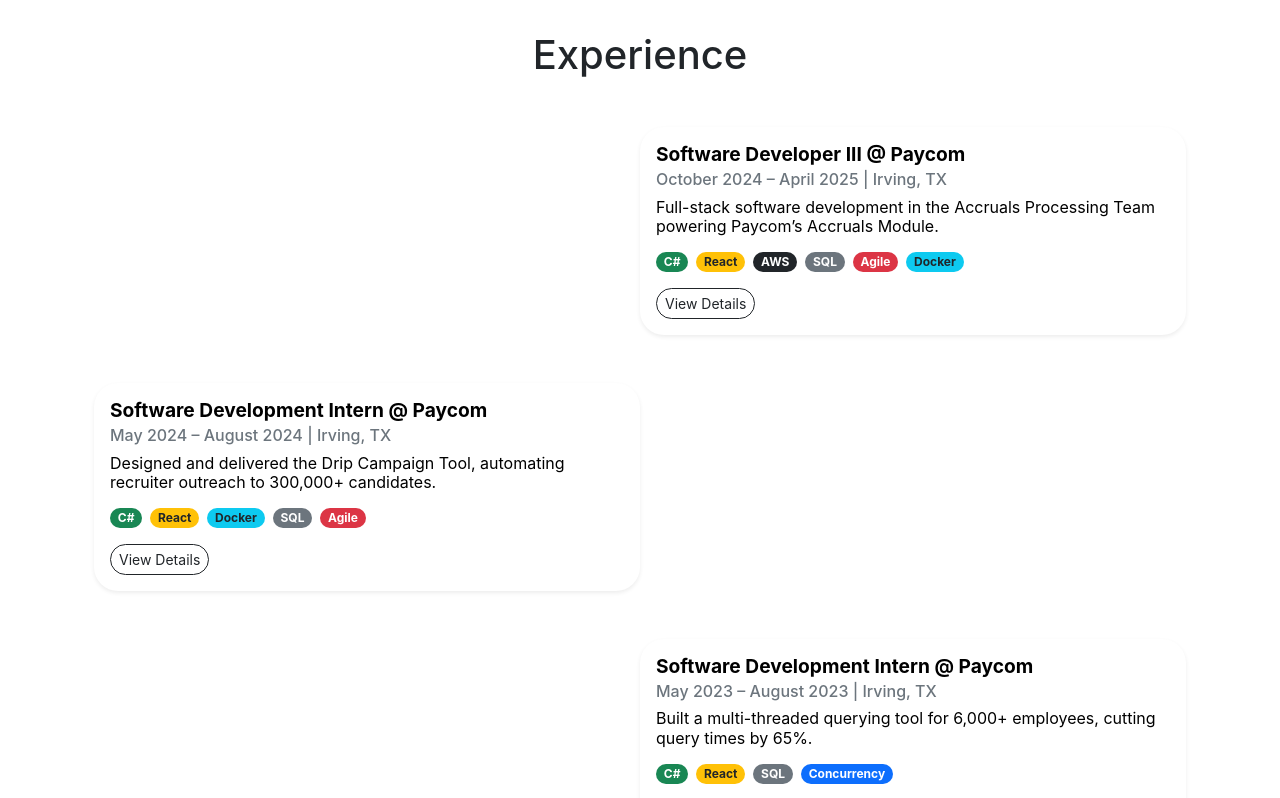
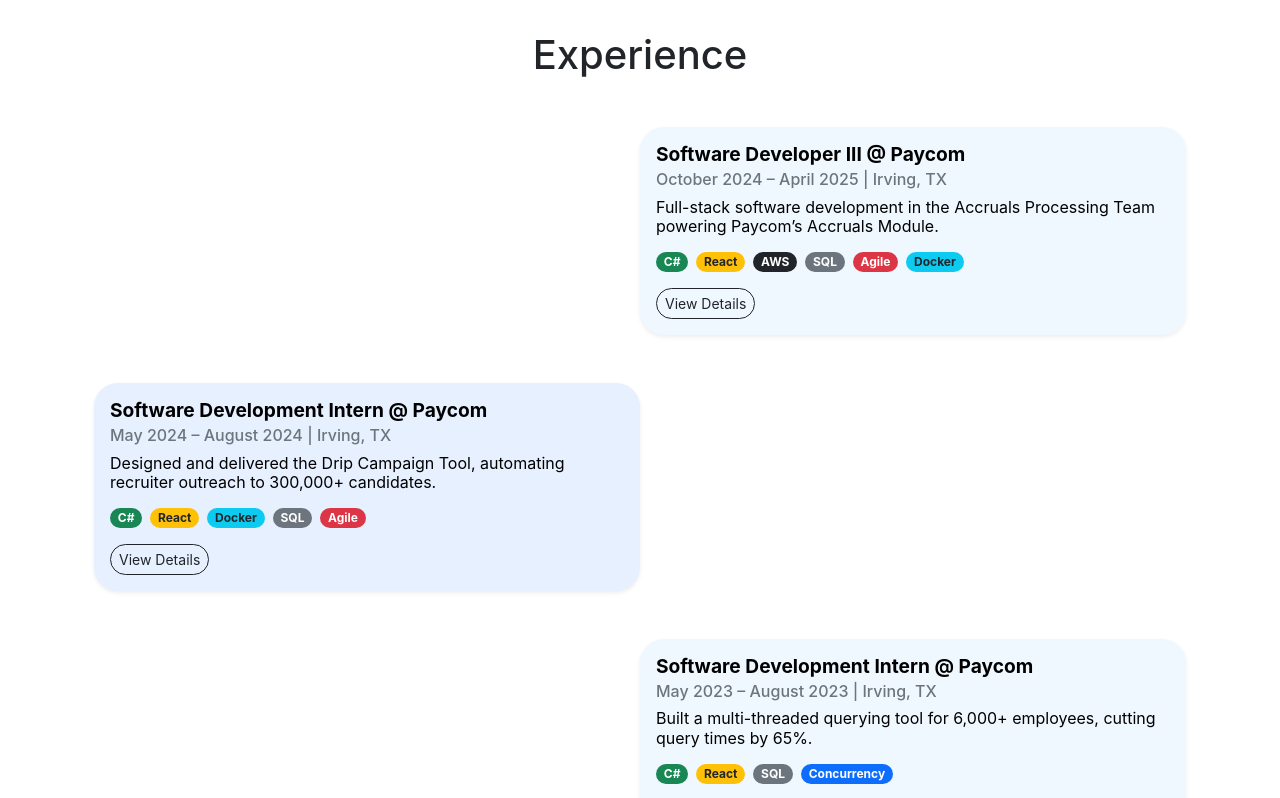
Before and after one commit to UTHasandhu/portfolio, a React (Create React App) app: page / in a window 1280 px wide. Shown: the part 880-1678 px from the top of the page. Built offline with nearby package versions, Linux system fonts and the light colour scheme; a web font is replaced by a local one.

Commit message:
Give cards some color

```diff
--- a/src/Components/Experience/Experience.css
+++ b/src/Components/Experience/Experience.css
@@ -1,8 +1,12 @@
 .timeline {
   margin: 0 auto;
   position: relative;
+  background-color: rgba(0, 0, 80, 0.05); /* subtle dark blue */
+  border-radius: 1rem; /* optional: gives softer edges */
+  padding: 2rem; /* gives breathing room */
   width: 90%;
 }
+
 .timeline::before {
   content: "";
   position: absolute;
@@ -10,7 +14,6 @@
   top: 0;
   bottom: 0;
   width: 4px;
-  background: #dee2e6;
   transform: translateX(-50%);
 }
 .timeline-item {
--- a/src/Components/Experience/ExperienceCard.jsx
+++ b/src/Components/Experience/ExperienceCard.jsx
@@ -24,8 +24,12 @@
       <div className="col-6">
         <div
           className="card shadow-sm border-0"
-          style={{ borderRadius: "1.5rem" }}
+          style={{
+            borderRadius: "1.5rem",
+            background: index % 2 === 0 ? "#f0f8ff" : "#e6f0ff" // alternating soft blues
+          }}
         >
+
           <div className="card-body">
             <h5 className="card-title fw-bold">
               {exp.title} @ {exp.company}
```
